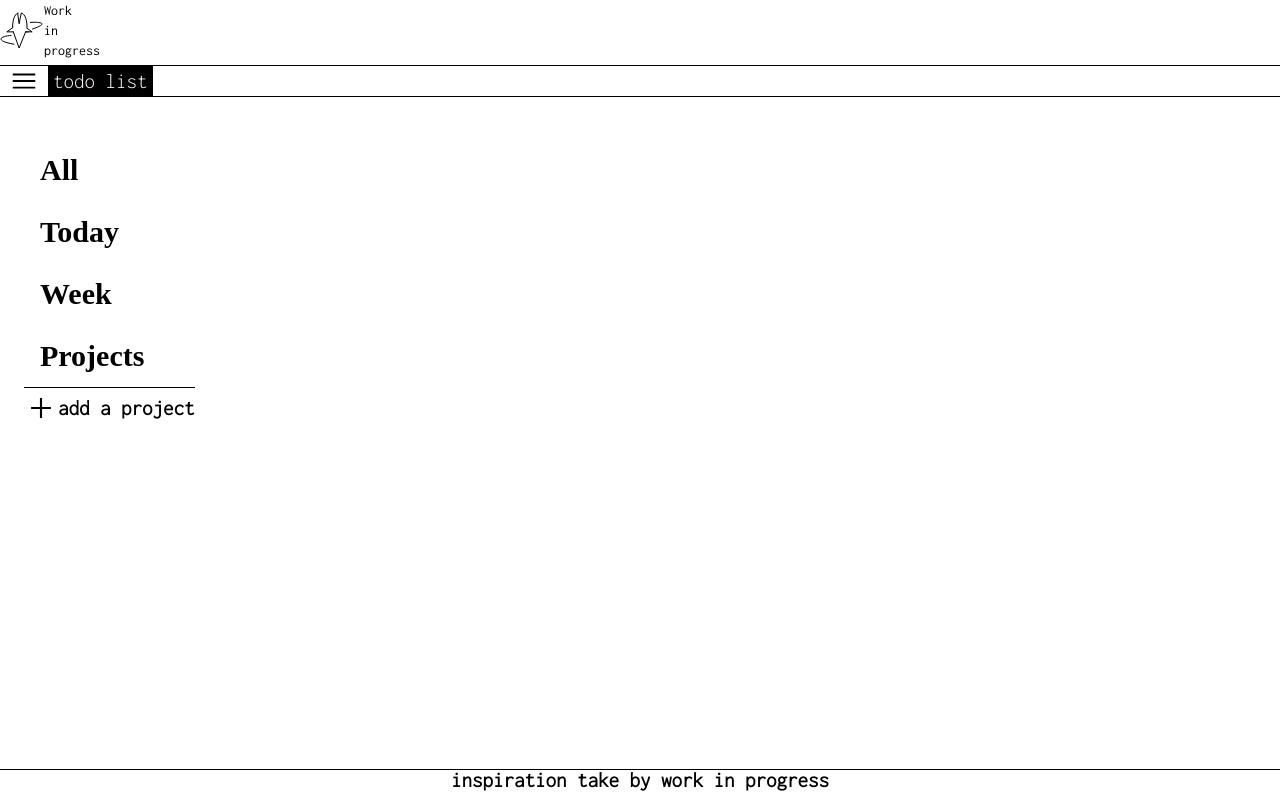
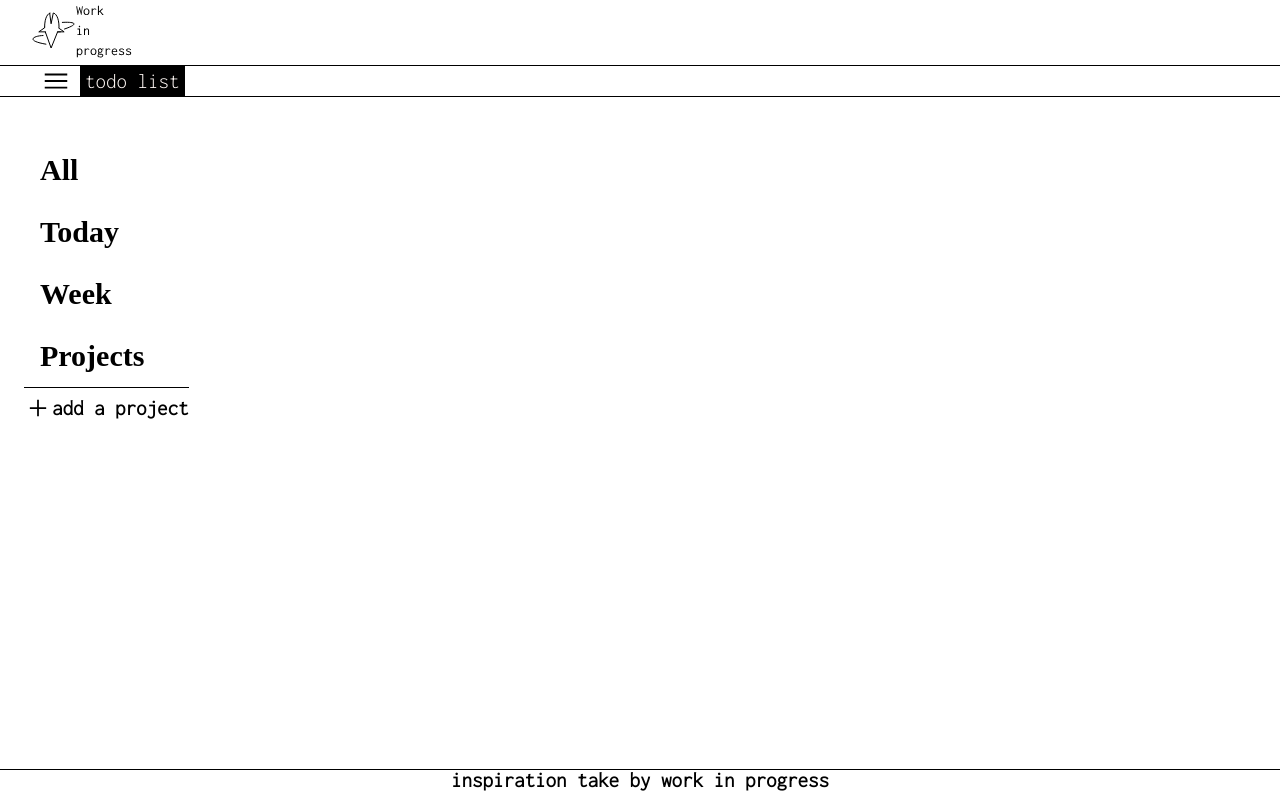
Before and after one commit to Volkney/todo-list, a website with bundled scripts: page dist/index.html in a window 1280 px wide. Built offline with nearby package versions, Linux system fonts and the light colour scheme; a web font is replaced by a local one.

Commit message:
finished setting up the home page

```diff
--- /dev/null
+++ b/src/DOM/home.js
@@ -0,0 +1,3 @@
+export default function homePage(){
+
+}
--- a/src/style.css
+++ b/src/css/style.css
@@ -30,6 +30,9 @@ body{
     display: flex;
     flex-direction: column;
     height: 115px;
+}
+.header > *{
+    padding-left: 2rem;
 }
     .upper-header{
         display: flex;
@@ -71,6 +74,7 @@ body{
             font-family: var(--mono-font);
             font-size: var(--h6);
             line-height: 40px;
+            cursor: pointer;
         }
 /* footer */
 .footer {
```
Also changed, not shown: src/index.js (+6 -6 lines), dist/09029d3ab5bb0905d3ad.svg (renamed from src/burgerBtn.svg), dist/20307b3f6b062542857b.svg (renamed from src/plus.svg), dist/4528d60af2bee8e0c34a.svg (renamed from src/todoIcon.svg), dist/8c2e8865befd30b97b95.svg (added), src/css/reset.css (renamed from src/reset.css), src/svg/burgerBtn.svg (added), src/svg/plus.svg (added), src/svg/todoIcon.svg (added), 1 other file.
